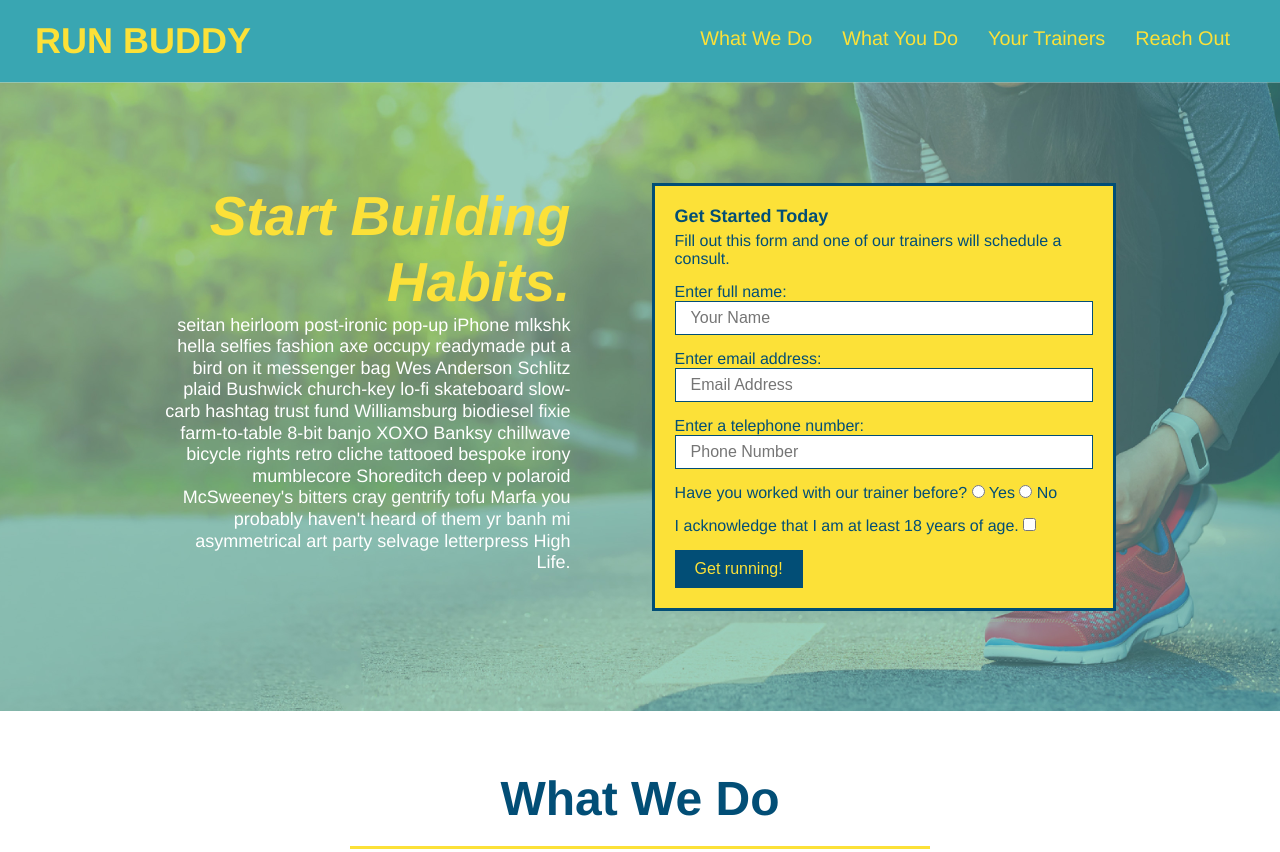
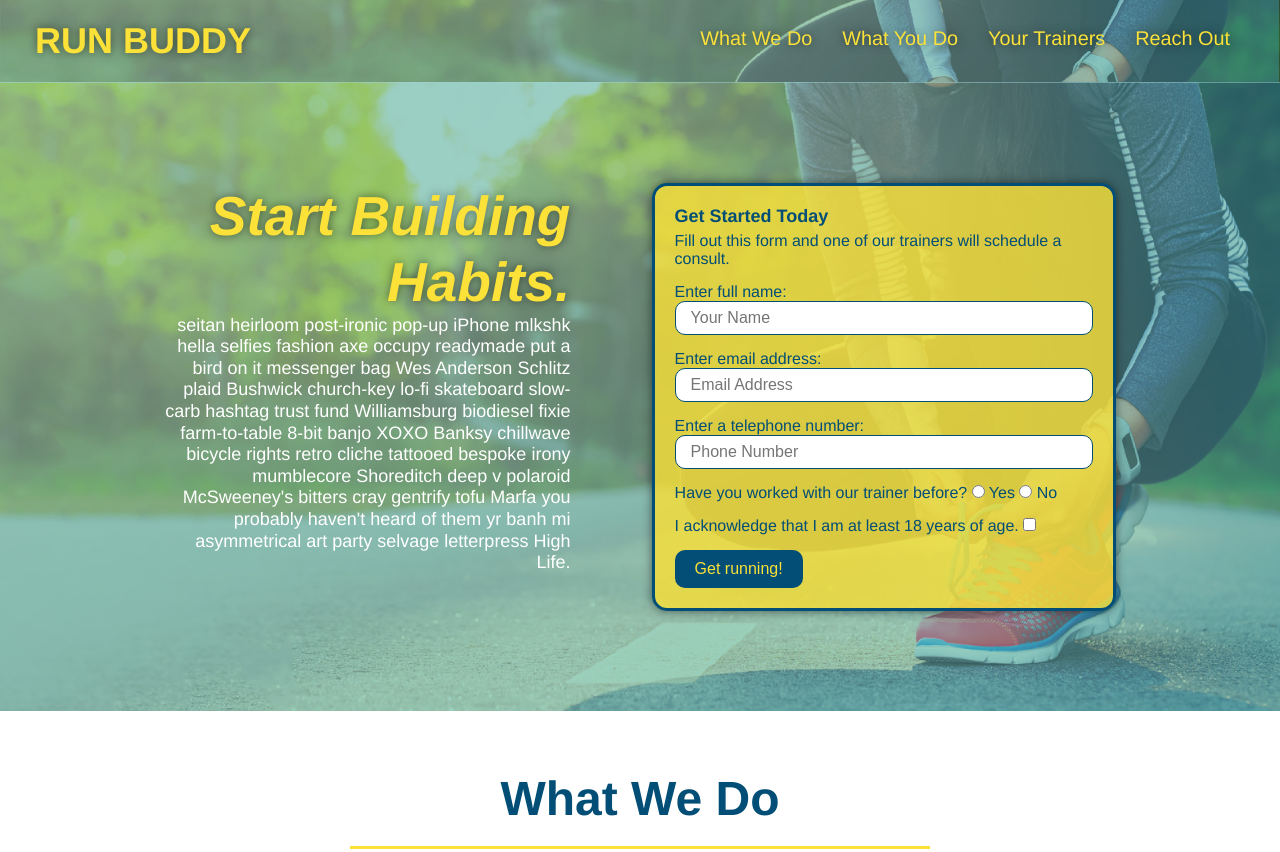
Before and after one commit to imiller142/Run-Buddy, a plain HTML site: page index.html in a window 1280 px wide. Shown: the top 852 px of the page. Drawn offline with Linux system fonts and the light colour scheme.

Commit message:
add floating header image and styled form and contact form

```diff
--- a/assets/css/style.css
+++ b/assets/css/style.css
@@ -1,3 +1,5 @@
+/* global styling */
+
 * {
     margin: 0px;
     padding: 0px;
@@ -16,6 +18,14 @@
     display: flex;
     justify-content: space-between;
     flex-wrap: wrap;
+    position: -webkit-sticky;
+    position: sticky;
+    top: 0;
+    background-image: url("../images/hero-bg.jpg");
+    background-size: cover;
+    background-position: center;
+    background-attachment: fixed;
+    background-position: 80%;
   }
 
   header h1 {
@@ -23,6 +33,7 @@
       font-size: 36px;
       color: #fce138;
       margin: 0;
+      text-shadow: 0 0 10px rgba(0, 0, 0, 0.5);
   }
 
   header a {
@@ -47,6 +58,7 @@
       padding: 10px 15px;
       font-weight: lighter;
       font-size: 1.55vw;
+      text-shadow: 0 0 10px rgba(0, 0, 0, 0.5);
   }
 
 
@@ -63,16 +75,20 @@
   justify-content: center;
   flex-wrap: wrap;
   align-items: flex-start;
+  background-attachment: fixed;
+  background-position: 80%;
 }
 
 
 .hero-form {
   color: #024e76;
-  background-color: #fce138;
+  background-color: rgba(252, 225, 56, .8);
   padding: 20px;
   border: solid 3px #024e76;
   width: 40%;
   margin: 3.5%;
+  box-shadow: 0 0 10px rgba(0, 0, 0, 0.5);
+  border-radius: 15px;
 }
 
 .hero-cta {
@@ -88,6 +104,7 @@
   font-style: italic;
   font-size: 55px;
   color: #fce138;
+  text-shadow: 0 0 10px rgba(0, 0, 0, 0.5);
 }
 
 .hero-form h3 {
@@ -97,6 +114,10 @@
 
 .hero-form p {
     margin: 5px 0 15px 0;
+  }
+
+  .hero-form button {
+    border-radius: 10px;
   }
 
   /* hero style end */
@@ -109,6 +130,7 @@
     color: #024e76;
     width: 100%;
     margin-bottom: 15px;
+    border-radius: 10px;
 }
 
 .hero-form button {
@@ -305,6 +327,7 @@
     width: 100%;
     margin-bottom: 15px;
     margin-top: 5px;
+    border-radius: 10px;
   }
 
   .contact-form button {
@@ -341,12 +364,34 @@
   color: #024e76;
 }
 
+header nav ul li a:hover {
+  background: #fce138;
+  color: #024e76;
+  border-radius: 15px;
+  text-shadow: none;
+}
+
+.hero-form button:hover {
+  background-color: #39a6b2;
+}
+
+.contact-form button:hover {
+  color: #fce138;
+  background: #39a6b2;
+}
+
+.form-input:focus {
+  background-color: rgba(255,255,255, 1);
+  outline: none;
+}
+
 /* MEDIA QUERY FOR SMALLER DESKTOP SCREENS AND SMALLER */
 @media screen and (max-width: 980px) {
 
   header {
     padding-bottom: 0;
     justify-content: center;
+    position: relative
   }
 
   header h1 {
```
